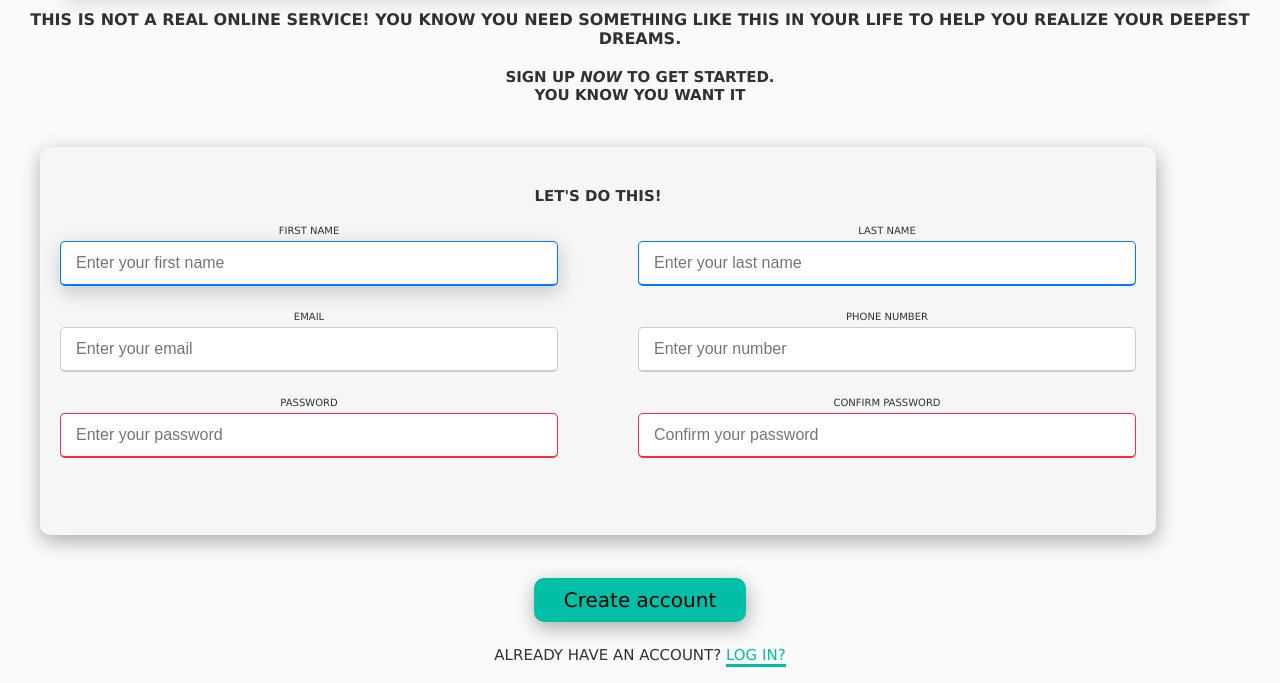
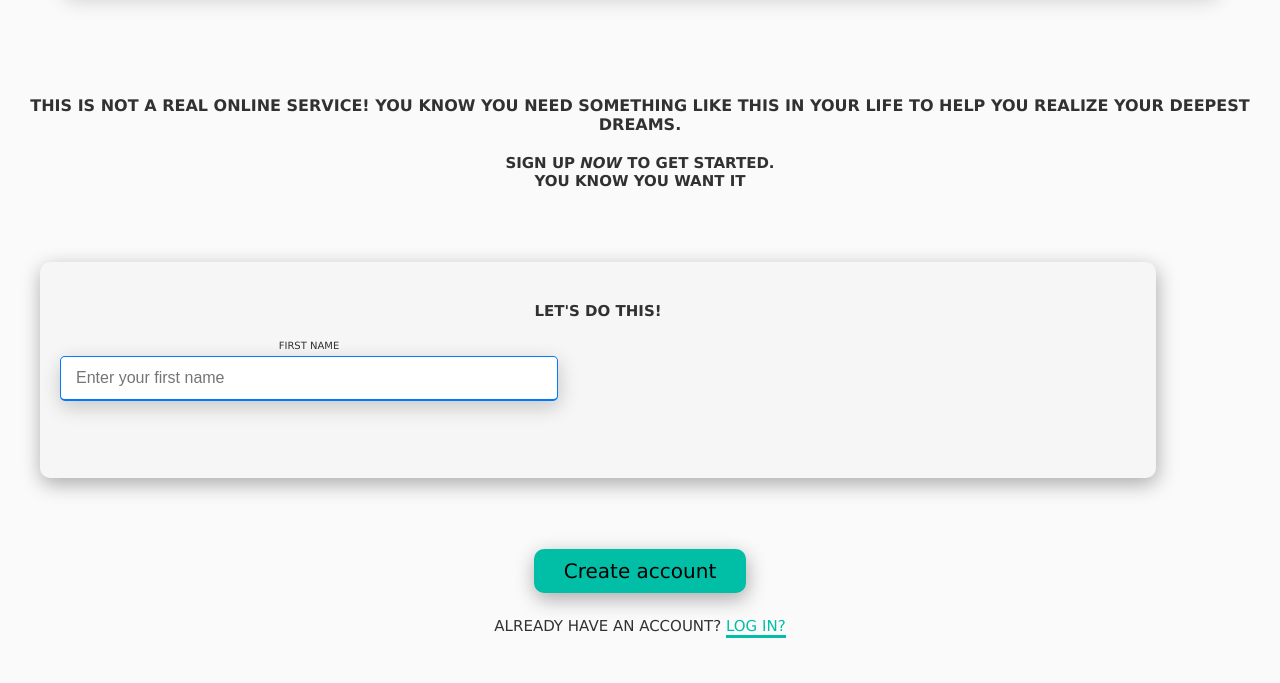
Before and after one commit to Humerous/sign-up-form, a plain HTML site: page sign-up-form/index.html in a window 1280 px wide. Shown: the part 117-800 px from the top of the page. Drawn offline with Linux system fonts and the light colour scheme.

Commit message:
Update index.html
Code revamp - cleaned up

```diff
--- a/sign-up-form/index.html
+++ b/sign-up-form/index.html
@@ -1,16 +1,14 @@
 <!DOCTYPE html>
 <html lang="en">
-
 <head>
     <meta charset="UTF-8">
     <meta name="viewport" content="width=device-width, initial-scale=1.0">
     <!-- CSS LINKED STYLE SHEETS -->
     <link rel="stylesheet" href="css/style.css">
-    <link rel="stylesheet" href="/css/form.css">
-    <link rel="stylesheet" href="/css/queries.css">
-    <title>Working in a box</title>
+    <link rel="stylesheet" href="css/form.css">
+    <link rel="stylesheet" href="css/queries.css">
+    <title>Working in a Box</title>
 </head>
-
 <body>
     <main class="main">
         <div class="bg-image">
@@ -45,27 +43,7 @@
                             <span class="details">First Name</span>
                             <input type="text" name="first_name" id="first_name" placeholder="Enter your first name" required>
                         </div>
-              <div class="input-box">
-                <span class="details">Last Name</span>
-                <input type="text" name="last_name" id="last_name" placeholder="Enter your last name" required>
-              </div>
-              <div class="input-box">
-                <span class="details">Email</span>
-                <input type="email" name="mail" id="email" placeholder="Enter your email" required>
-              </div>
-              <div class="input-box">
-                <span class="details">Phone Number</span>
-                <input type="tel" name="phone_number" id="phone_number" placeholder="Enter your number" required>
-              </div>
-              <div class="input-box">
-                <span class="details">Password</span>
-                <input type="password" name="password" id="password" placeholder="Enter your password" required>
-              </div>
-              <div class="input-box">
-                <span class="details">Confirm Password</span>
-                <input type="password" name="confirm_password" id="confirm_password" placeholder="Confirm your password"
-                  required>
-              </div>
+                        <!-- Add similar input boxes for other fields -->
                     </div>
                 </form>
             </div>
@@ -77,5 +55,4 @@
         </section>
     </main>
 </body>
-
 </html>
```
Lines whose indentation alone changed are shown as unchanged.
